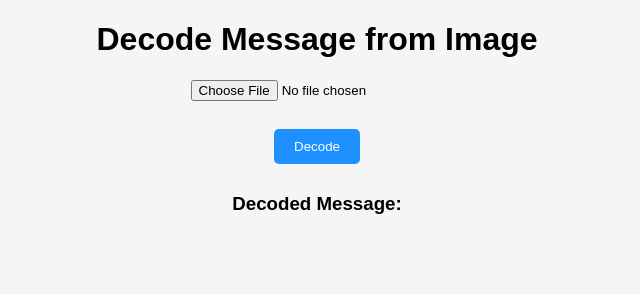
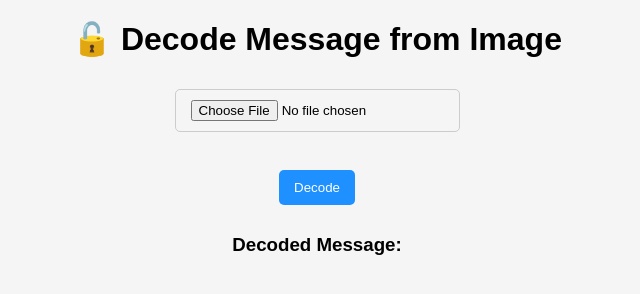
Before and after one commit to Sompa-01/image__stgg, a plain HTML site: page decode.html in a window 1280 px wide. Shown: the whole page, without its empty margins (323-963 px from the left). Drawn offline with Linux system fonts and the light colour scheme.

Commit message:
Update decode.html

```diff
--- a/decode.html
+++ b/decode.html
@@ -4,9 +4,42 @@
   <meta charset="UTF-8">
   <title>Decode Message</title>
   <link rel="stylesheet" href="style.css">
+  <style>
+    body {
+      font-family: Arial, sans-serif;
+      text-align: center;
+      background: #f5f5f5;
+      margin: 0;
+      padding: 0;
+    }
+    h1 {
+      margin-top: 20px;
+    }
+    input, button {
+      margin: 10px;
+      padding: 10px 15px;
+      border-radius: 5px;
+      border: 1px solid #ccc;
+    }
+    button {
+      background: dodgerblue;
+      color: white;
+      border: none;
+      cursor: pointer;
+    }
+    button:hover {
+      background: royalblue;
+    }
+    #output {
+      margin-top: 20px;
+      font-weight: bold;
+      color: green;
+      white-space: pre-wrap;
+    }
+  </style>
 </head>
 <body>
-  <h1>Decode Message from Image</h1>
+  <h1>🔓 Decode Message from Image</h1>
 
   <input type="file" id="encodedImage" accept="image/*"><br><br>
   <button onclick="decodeMessage()">Decode</button>
@@ -41,7 +74,7 @@
             message += String.fromCharCode(data[i]);
           }
 
-          document.getElementById('output').textContent = message;
+          document.getElementById('output').textContent = message || "No hidden message found!";
         };
         img.src = e.target.result;
       };
```
